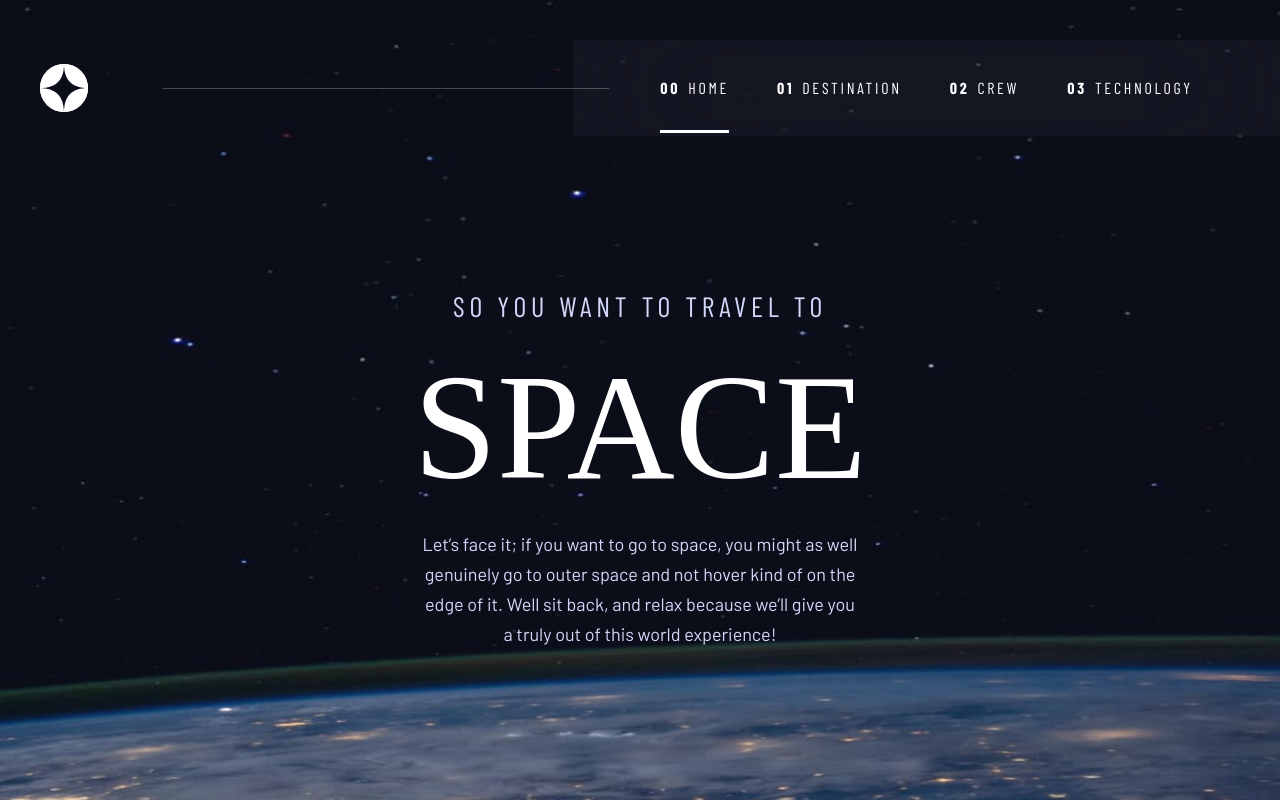
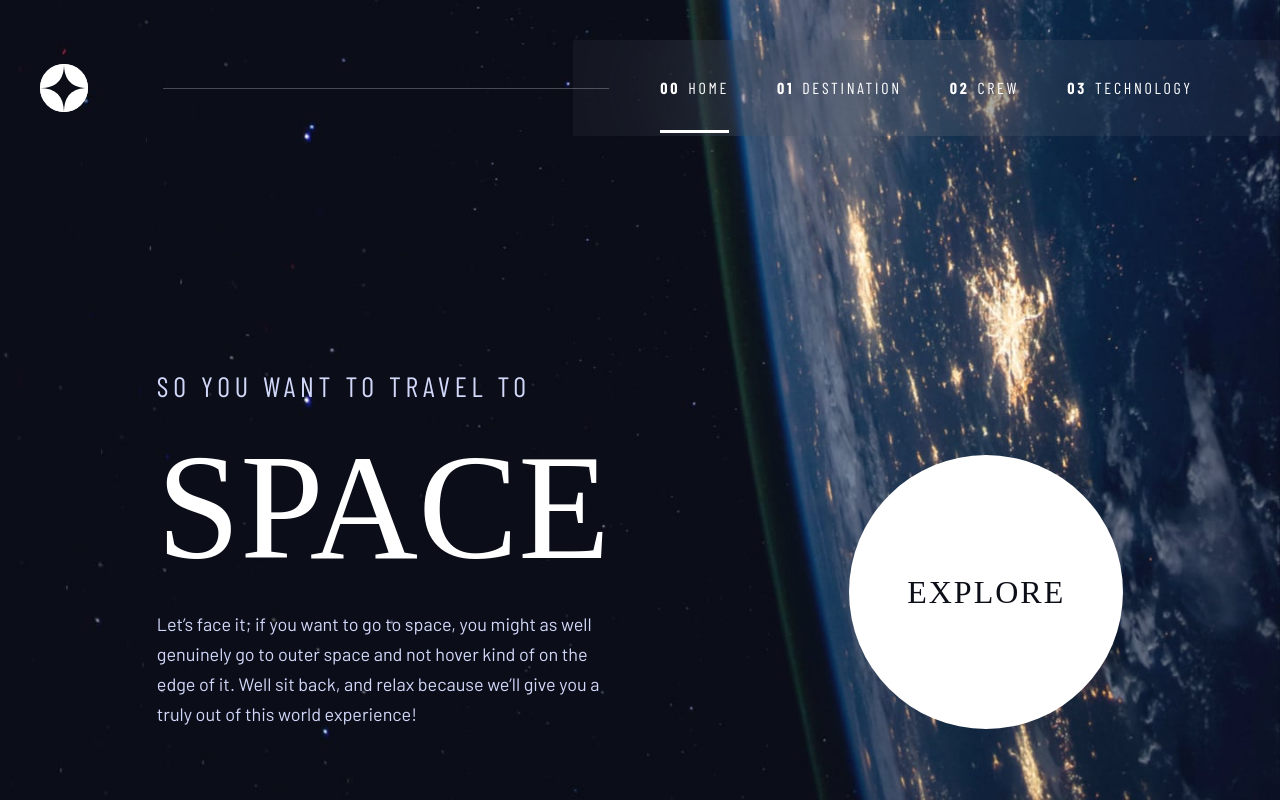
Before and after one commit to otodavid/space-tourism, a Next.js app: page / in a window 1280 px wide. Shown: the top 800 px of the page. Built offline with nearby package versions, Linux system fonts and the light colour scheme; a web font is replaced by a local one.

Commit message:
responsive home page

```diff
--- a/pages/index.js
+++ b/pages/index.js
@@ -5,8 +5,8 @@ import { Box } from '@mui/system';
 export default function Home() {
   return (
     <Layout title='Space Travel | Homepage' sx={styledLayout}>
-      <Box sx={{ px: 2 }}>
-        <Box sx={{ w: '100%', mx: 'auto', textAlign: 'center' }}>
+      <Box sx={styledHeroSection}>
+        <Box sx={styledHeroText}>
           <Typography
             variant='h5'
             component='h5'
@@ -18,7 +18,11 @@ export default function Home() {
           <Typography variant='h1' sx={{ my: 1.8, color: 'neutral.light' }}>
             space
           </Typography>
-          <Typography variant='body1' color='primary.main' sx={styledHeroText}>
+          <Typography
+            variant='body1'
+            color='primary.main'
+            sx={styledHeroDescription}
+          >
             Let’s face it; if you want to go to space, you might as well
             genuinely go to outer space and not hover kind of on the edge of it.
             Well sit back, and relax because we’ll give you a truly out of this
@@ -46,12 +50,52 @@ const styledLayout = (theme) => ({
   [theme.breakpoints.up('sm')]: {
     backgroundImage: 'url(assets/home/background-home-tablet.jpg)',
   },
+
+  [theme.breakpoints.up('md')]: {
+    backgroundImage: 'url(assets/home/background-home-desktop.jpg)',
+  },
 });
 
-const styledHeroText = {
+const styledHeroSection = (theme) => ({
+  px: 2,
+
+  [theme.breakpoints.up('md')]: {
+    width: '90%',
+    maxWidth: '71rem',
+    display: 'flex',
+    justifyContent: 'space-between',
+    alignItems: 'flex-end',
+    gap: '2rem',
+    mx: 'auto',
+    my: 10,
+  },
+
+  [theme.breakpoints.up('lg')]: {
+    width: '78%',
+  },
+});
+
+const styledHeroText = (theme) => ({
+  width: '100%',
+  mx: 'auto',
+  textAlign: 'center',
+
+  [theme.breakpoints.up('md')]: {
+    flex: '0 1 40%',
+    mx: 0,
+    textAlign: 'left',
+  },
+});
+
+const styledHeroDescription = (theme) => ({
   width: 'min(100% - 1rem, 27.5rem)',
   mx: 'auto',
-};
+
+  [theme.breakpoints.up('md')]: {
+    mx: 0,
+    width: '100%',
+  },
+});
 
 const styledButtonWrapper = (theme) => ({
   width: 'max-content',
@@ -60,6 +104,10 @@ const styledButtonWrapper = (theme) => ({
 
   [theme.breakpoints.up('sm')]: {
     mt: '9.5rem',
+  },
+
+  [theme.breakpoints.up('md')]: {
+    m: 0,
   },
 });
 
@@ -70,8 +118,13 @@ const styledExploreButton = (theme) => ({
   bgcolor: theme.palette.neutral.light,
 
   [theme.breakpoints.up('sm')]: {
-    width: '15rem',
-    height: '15rem',
+    width: '15.125rem',
+    height: '15.125rem',
+  },
+
+  [theme.breakpoints.up('md')]: {
+    width: '17.125rem',
+    height: '17.125rem',
   },
 
   // override default material UI button hover style
```
